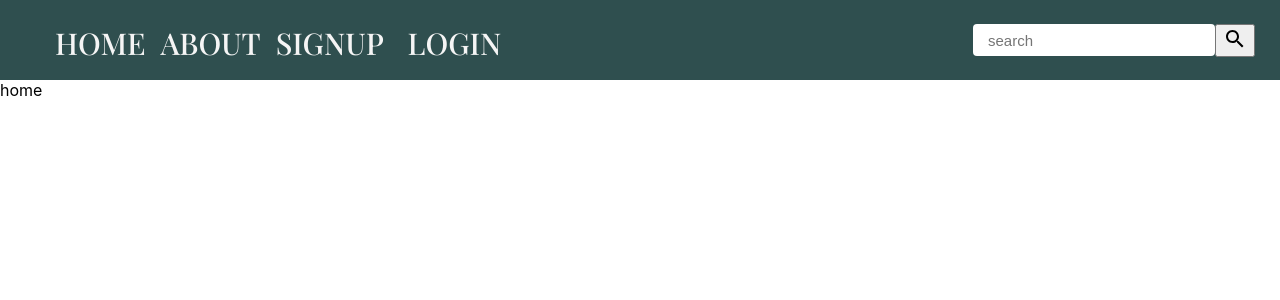
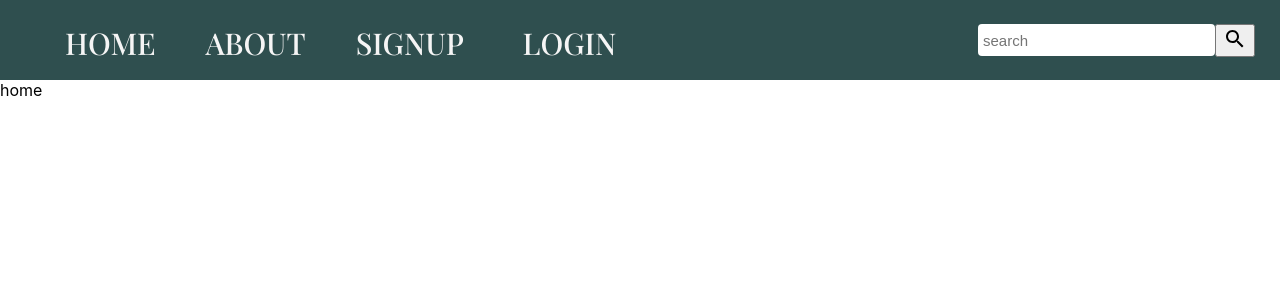
Before and after one commit to JLPinthecity/horror-movies-frontend, a React (Create React App) app: page / in a window 1280 px wide. Shown: the top 300 px of the page. Built offline with nearby package versions, Linux system fonts and the light colour scheme; no server answers.

Commit message:
add styling adjustments to hidden menu

```diff
--- a/src/App.css
+++ b/src/App.css
@@ -1,6 +1,7 @@
 .App {
-    width: 100vw;
-    height: 100vh;
+    width: 100%;
+    height: 100%;
+    background-color: rgb(248, 238, 225);
 }
 
 body {
@@ -29,15 +30,16 @@ ul {
 .nav .left {
     display: flex;
     flex: 75%;
+    max-height: 80px;
+    justify-items: flex-end;
     align-items: center;
-    max-height: 80px;
-    justify-items: flex-start;
+    flex-direction: row;
 }
 
 .nav .left a{
     color: whitesmoke;
     text-decoration: none;
-    margin-left: 15px;
+    margin: 25px;
     font-size: 30px;
 }
 
@@ -53,6 +55,8 @@ ul {
 
 .hide button {
     display: none;
+    margin: 25px;
+    height: 30px;
 }
 
 .nav .right {
@@ -64,56 +68,51 @@ ul {
 }
 
 .nav .right input {
-    width: 225px;
+    width: 230px;
     height: 30px;
     border: none;
     border-radius: 4px;
     font-size: 15px;
-    padding-left: 15px;
+    padding-left: 5px;
     color: black;
 }
 
 .nav button #right {
     height: 32px;
     width: 70px;
-    font-size: 16px;
+    font-size: 15px;
 }
 
 .nav #hidden {
     position: absolute;
-    border-top: 2px solid #2A2B2A;
+    border-top: 3px solid #2A2B2A;
     left: 0px;
     top: 80px;
-    height: 230px;
-    width: 100%;
     background-color: darkslategrey;
     display: flex;
     flex-direction: column;
     align-items: left;
-    max-height: 230px;
-    font-size: 25px;
-    text-decoration: none;
-    margin: 0 -16px;
-    padding: 12px 16px 27px;
+    max-height: 300px;
+    margin: 0px;
 }
 
 .nav #hidden a {
-    font-size: 15px;
-    padding: 20px 20px 20px 20px;
+    font-size: 20px;
+    padding: 2px;
     display: block;
     position: relative;
 }
 
-@media only screen and (max-width: 850px) {
+@media only screen and (max-width: 1000px) {
     .nav .left a{
-        font-size: 20px;
+        font-size: 70%;
     }
 }
 /* stuff inside here will only appear when the screen shrinks below 850px*/
 
-@media only screen and (max-width: 750px) {
+@media only screen and (max-width: 850px) {
     .nav .left a{
-        font-size: 15px;
+        font-size: 50%;
     }
 }
 /* stuff inside here will only appear when the screen shrinks below 750px*/
@@ -123,6 +122,7 @@ ul {
     .hide button {
         display: flex;
     }
+
     .nav .left a {
         display: none;
     }
--- a/src/components/NavBar.js
+++ b/src/components/NavBar.js
@@ -1,6 +1,6 @@
 import React from 'react';
 import { connect } from 'react-redux';
-import Logoff from './Logoff';
+// import Logoff from './Logoff';
 import SignupLogin from '../containers/SignupLogin';
 import { withRouter, Link } from 'react-router-dom';
 import { showMenuItems } from '../actions/navBar.js'
@@ -11,24 +11,20 @@ const NavBar = (props) => {
     const handleChange = () => {
         props.showMenuItems()
     }
-
-    //after we click, it needs to turn on showLinks aka change "false" to "true," which shows the menu items
-
-
+//after we click, it needs to turn on showLinks aka change "false" to "true," which shows the menu items
     return (
         <nav className="nav">
+            <div className="hide">
+                <button id="" onClick={handleChange}>{props.showLinks ? <Close/> : <Reorder/>}</button>
+            </div>
 
             <ul className="left" id={props.showLinks ? "hidden" : ""}>
 
-                <li><Link to="/" className="nav-1">HOME</Link></li>
-                <li><Link to="/about" className="nav-2">ABOUT</Link></li>
-                <li>{props.currentUser ? <Logoff /> : <SignupLogin />}</li>
+                <li><Link to="/">HOME</Link></li>
+                <li><Link to="/about">ABOUT</Link></li>
+                <li>{props.currentUser ? <Link to="/logoff">LOGOFF</Link> : <SignupLogin />}</li>
 
             </ul>
-
-            <div className="hide">
-                <button id="" onClick={handleChange}>{props.showLinks ? <Close/> : <Reorder/>}</button>
-            </div>
 
             <div className="right">
                 <input type="text" placeholder="search"/>
--- a/src/containers/SignupLogin.js
+++ b/src/containers/SignupLogin.js
@@ -4,7 +4,7 @@ import { withRouter, Link } from 'react-router-dom'
 const SignupLogin = () => {
     return (
         <div>
-            <Link to="/signup">SIGNUP</Link> <Link to="/login">LOGIN</Link>
+            <Link to="/signup">SIGNUP</Link> <Link to="/login" classname="TEST">LOGIN</Link>
         </div>
     )
 }
```
